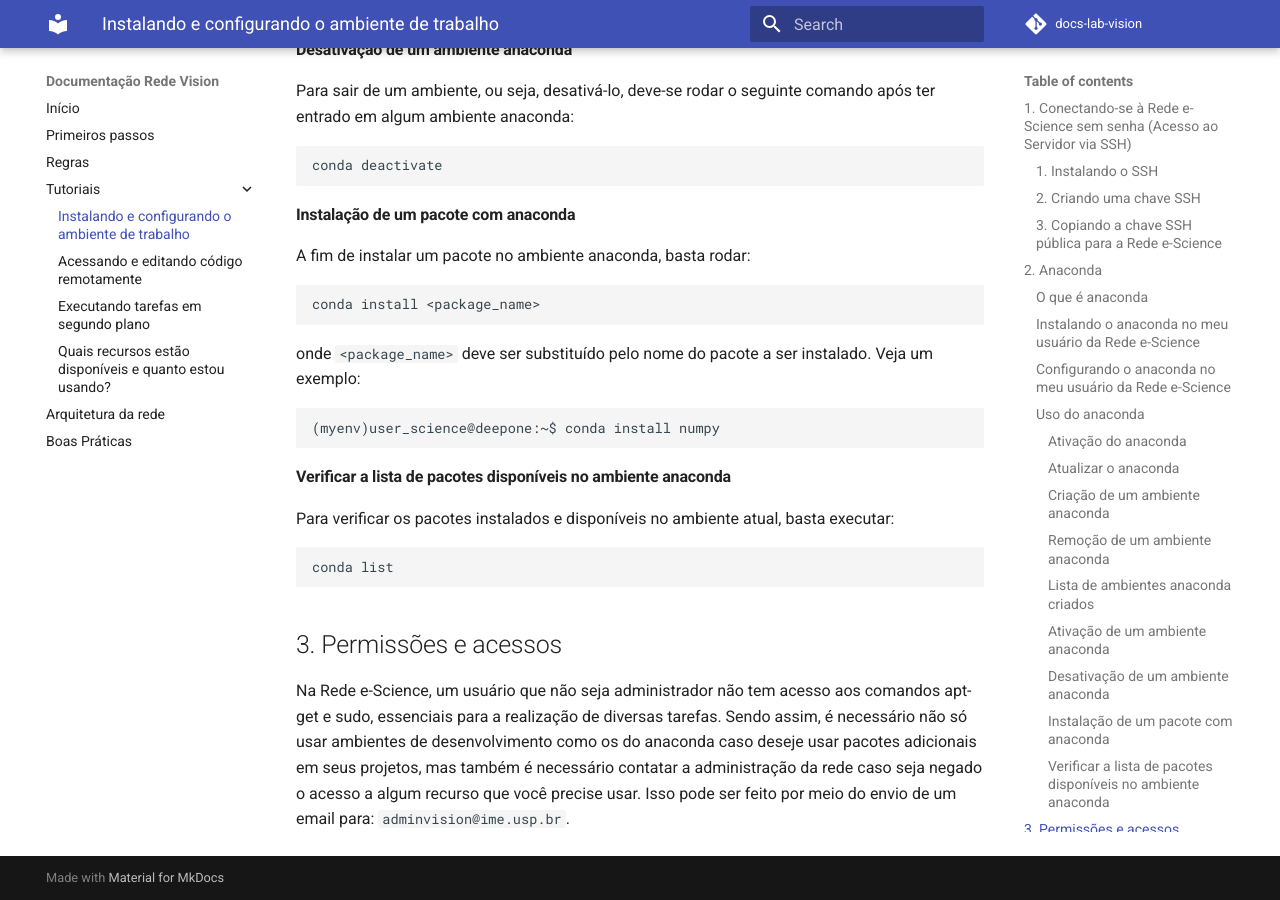
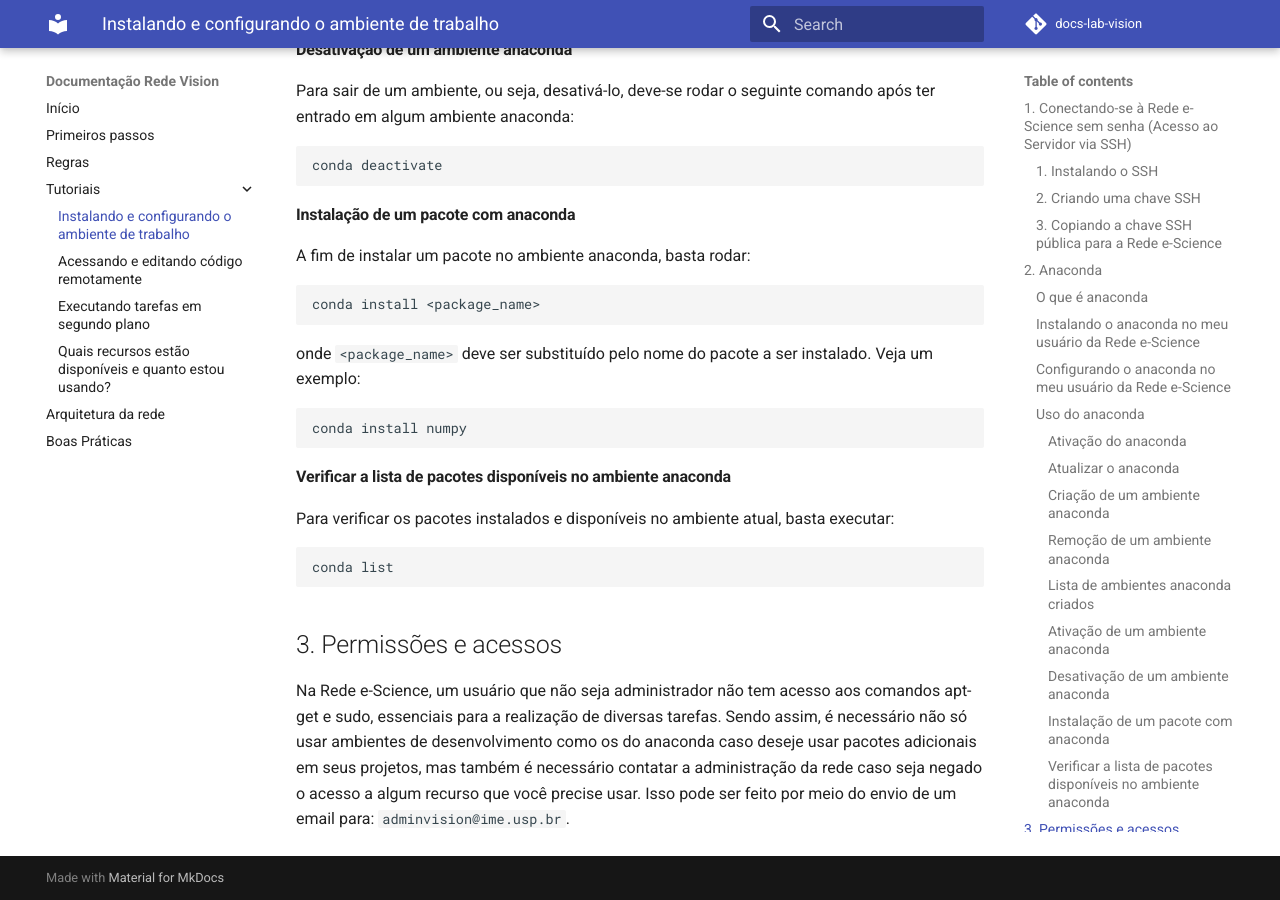
Before and after one commit to arturandre/docs-lab-vision, an MkDocs documentation site: the page built from docs/tutorials/configuring-workplace.md, in a window 1280 px wide and 900 px high, scrolled down 5333 px. Built offline with MkDocs 1.6.1 and Material for MkDocs 9.7.7, drawn with Linux system fonts in a browser that asks for light colours; comment, search, counter and statistics services are not loaded.

Commit message:
removing non-command part from bash example
removing (myenv) from a command to make it work from just copy-paste

````diff
--- a/docs/tutorials/configuring-workplace.md
+++ b/docs/tutorials/configuring-workplace.md
@@ -190,7 +190,7 @@ conda install <package_name>
 onde `<package_name>` deve ser substituído pelo nome do pacote a ser instalado. Veja um exemplo:
 
 ```bash
-(myenv)user_science@deepone:~$ conda install numpy
+conda install numpy
 ```
 
 #### Verificar a lista de pacotes disponíveis no ambiente anaconda
````
